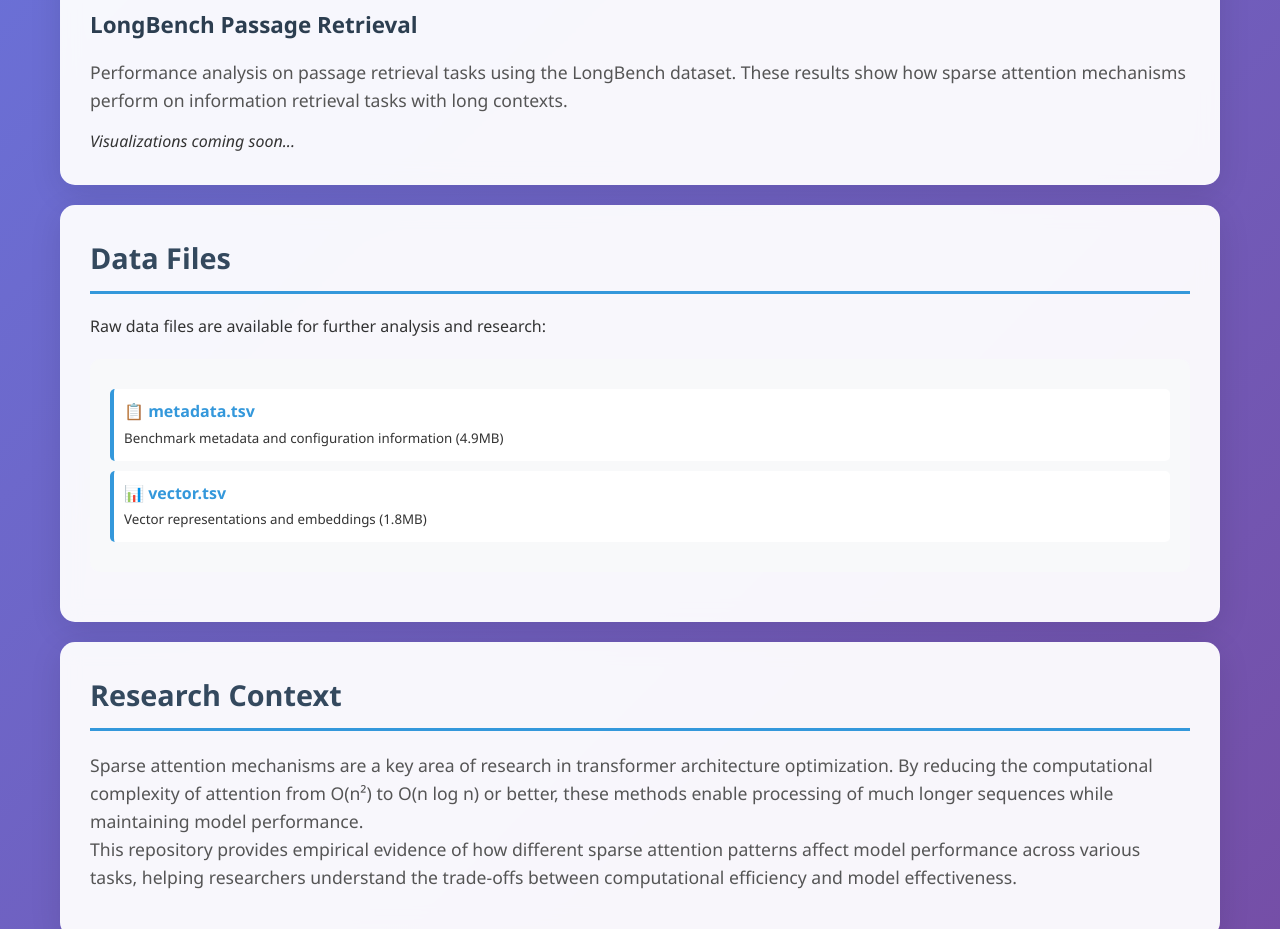
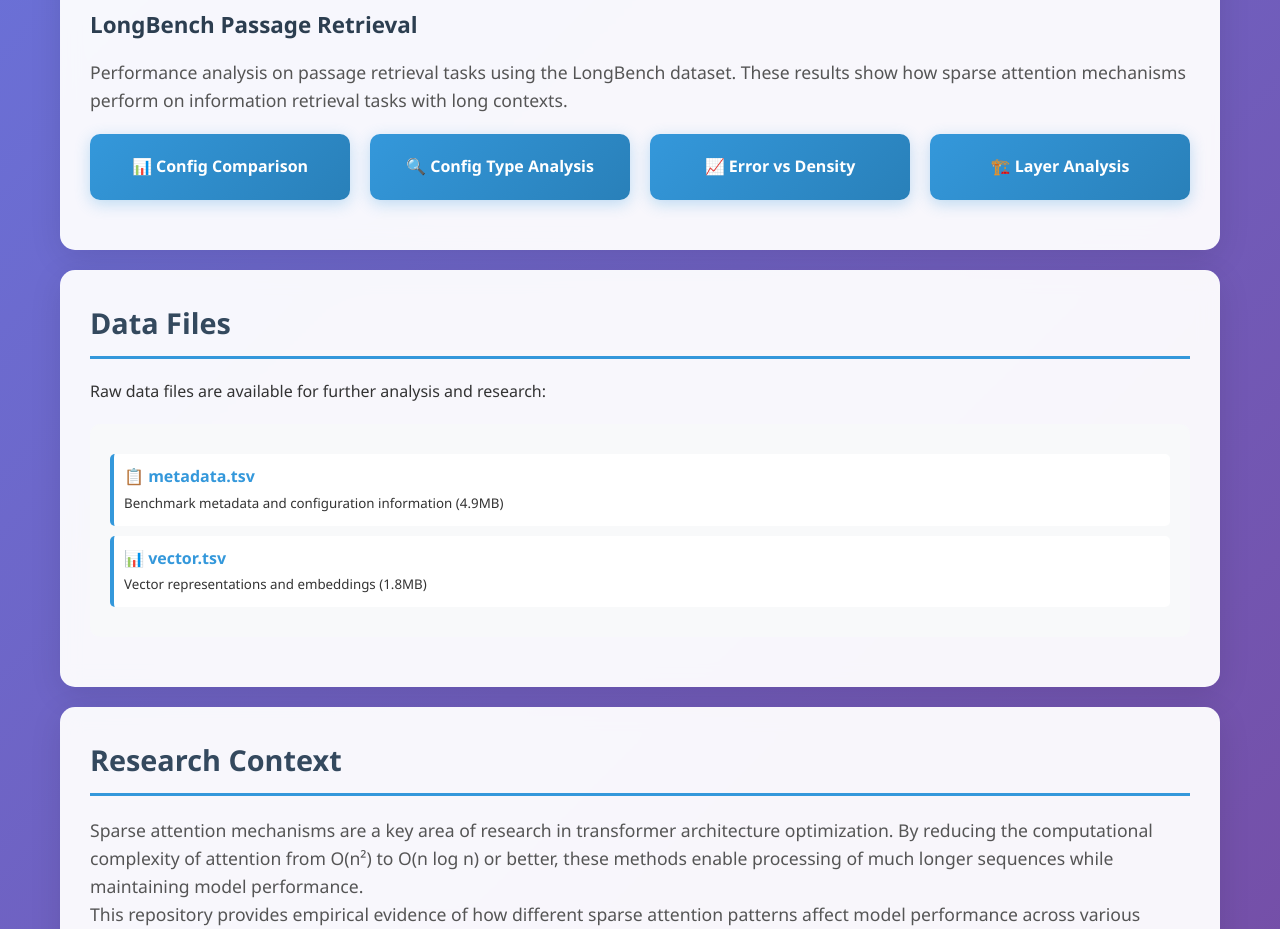
Before and after one commit to xAlg-ai/sparse-attention-hub-share, a plain HTML site: page docs/index.html in a window 1280 px wide. Shown: the part 980-1909 px from the top of the page. Drawn offline with Linux system fonts and the light colour scheme.

Commit message:
Add LongBench visualization links to landing page

```diff
--- a/docs/index.html
+++ b/docs/index.html
@@ -233,7 +233,21 @@
                 <p>Performance analysis on passage retrieval tasks using the LongBench dataset. These results show how sparse attention
                 mechanisms perform on information retrieval tasks with long contexts.</p>
             </div>
-            <p><em>Visualizations coming soon...</em></p>
+
+            <div class="plot-grid">
+                <a href="micro_tests/plots/longbench_passage_retrieval_en/config_comparison.html" class="plot-link">
+                    📊 Config Comparison
+                </a>
+                <a href="micro_tests/plots/longbench_passage_retrieval_en/config_type_analysis.html" class="plot-link">
+                    🔍 Config Type Analysis
+                </a>
+                <a href="micro_tests/plots/longbench_passage_retrieval_en/error_vs_density.html" class="plot-link">
+                    📈 Error vs Density
+                </a>
+                <a href="micro_tests/plots/longbench_passage_retrieval_en/layer_analysis.html" class="plot-link">
+                    🏗️ Layer Analysis
+                </a>
+            </div>
         </div>
 
         <div class="section">
```
